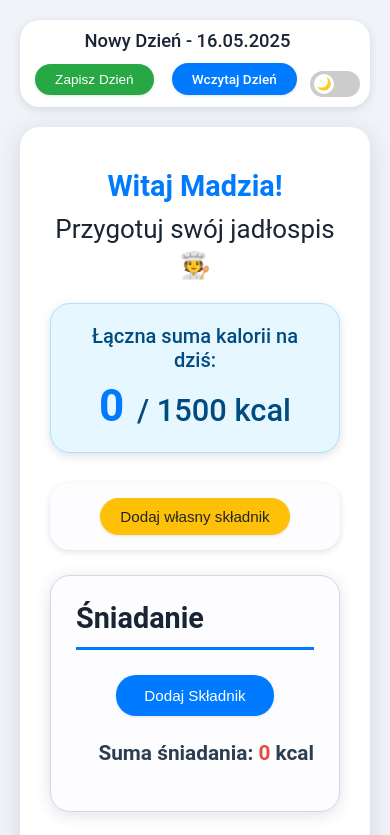
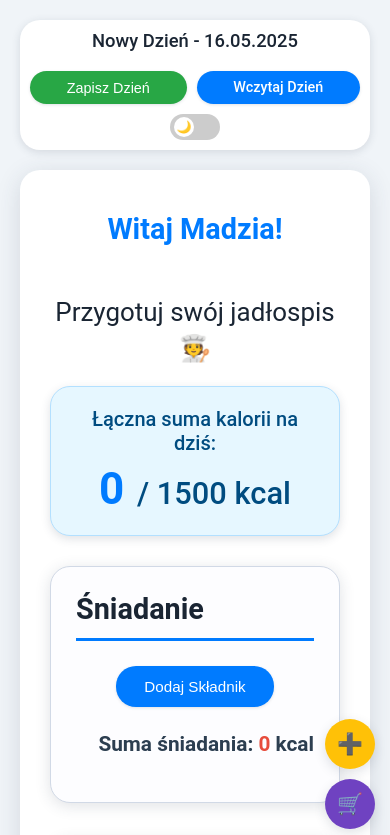
Before and after one commit to arturbardzinski/madzia-food, a plain HTML site: page index.html in a window 390 px wide. Shown: the top 835 px of the page. Drawn offline with Linux system fonts and the light colour scheme.

Commit message:
update part 2

```diff
--- a/index.html
+++ b/index.html
@@ -17,10 +17,11 @@
             --button-load-hover-bg-light: #005ec4; --button-cancel-bg-light: #6c757d;
             --button-cancel-hover-bg-light: #545b62; --button-remove-bg-light: #dc3545;
             --button-remove-hover-bg-light: #c82333;
-            --button-shopping-actions-bg-light: #6f42c1;
+            --button-shopping-actions-bg-light: #6f42c1; /* Fioletowy dla FAB listy zakupów */
             --button-shopping-actions-hover-bg-light: #5a2fa3;
-            --button-custom-add-bg-light: #ffc107;
-            --button-custom-add-hover-bg-light: #e0a800; --daily-total-bg-light: #e6f7ff;
+            --button-custom-add-bg-light: #ffc107; /* Żółty dla FAB dodawania własnego */
+            --button-custom-add-hover-bg-light: #e0a800;
+            --daily-total-bg-light: #e6f7ff;
             --daily-total-border-light: #b3e0ff; --daily-total-text-light: #004c80;
             --daily-total-span-light: var(--accent-color-light); --shadow-color-light: rgba(44, 62, 80, 0.15);
             --input-bg-color-light: #fff; --input-border-color-light: #b0bec5; --input-focus-border-light: var(--accent-color-light);
@@ -46,7 +47,8 @@
             --button-shopping-actions-bg-dark: #9370db;
             --button-shopping-actions-hover-bg-dark: #825fbf;
             --button-custom-add-bg-dark: #ffca28;
-            --button-custom-add-hover-bg-dark: #ffb300; --daily-total-bg-dark: #212936;
+            --button-custom-add-hover-bg-dark: #ffb300;
+            --daily-total-bg-dark: #212936;
             --daily-total-border-dark: #37474f; --daily-total-text-dark: #90cdf4;
             --daily-total-span-dark: var(--accent-color-dark); --shadow-color-dark: rgba(0,0,0,0.4);
             --input-bg-color-dark: #333333; --input-border-color-dark: #555555; --input-focus-border-dark: var(--accent-color-dark);
@@ -121,7 +123,7 @@
             box-shadow: 0 0 0 2px color-mix(in srgb, var(--input-focus-border) 30%, transparent);
         }
 
-        .theme-switch-wrapper { display: flex; align-items: center; margin-left: 15px; }
+        .theme-switch-wrapper { display: flex; align-items: center; margin-left: auto; }
         .theme-switch { display: inline-block; height: 26px; position: relative; width: 50px; }
         .theme-switch input { display: none; }
         .slider {
@@ -139,7 +141,8 @@
         input:checked + .slider:before { transform: translateX(23px); }
 
         .top-bar {
-            display: flex; justify-content: space-between; align-items: center;
+            display: flex; flex-wrap: wrap;
+            justify-content: space-between; align-items: center;
             margin-bottom: 20px; padding: 10px 15px;
             background-color: var(--container-bg-color); border-radius: var(--button-border-radius);
             box-shadow: 0 2px 8px var(--shadow-color);
@@ -147,11 +150,23 @@
         .app-header {
             flex-grow: 1; text-align: left;
             font-size: 1.15em; font-weight: 500; color: var(--header-text-color);
-            padding-right: 15px;
-            white-space: nowrap; overflow: hidden; text-overflow: ellipsis;
+            margin-right: 15px;
+            /* white-space: nowrap; overflow: hidden; text-overflow: ellipsis; */ /* Usunięte, aby pozwolić na zawijanie */
+            flex-basis: 100%; /* Na małych ekranach nagłówek zajmuje całą szerokość */
+            margin-bottom: 10px; /* Odstęp od przycisków poniżej na małych ekranach */
         }
-        .top-bar-actions { display: flex; align-items: center; gap: 10px; }
-        .top-bar .action-button { padding: 8px 15px; font-size: 0.9em; white-space: nowrap; }
+        .top-bar-controls { /* Nowy kontener dla przycisków i przełącznika motywu */
+            display: flex;
+            flex-wrap: wrap; /* Pozwala na zawijanie przycisków i przełącznika */
+            align-items: center;
+            gap: 10px;
+            width: 100%; /* Domyślnie na całą szerokość, aby na małych ekranach dobrze się układało */
+        }
+        .top-bar-actions-group {
+            display: flex; gap: 10px; flex-grow: 1; /* Pozwala przyciskom Zapisz/Wczytaj zająć miejsce */
+        }
+        .top-bar .action-button { padding: 8px 15px; font-size: 0.9em; white-space: nowrap; flex-grow:1; }
+        .theme-switch-wrapper { margin-left: auto; flex-shrink: 0; /* Zapobiega kurczeniu się */ }
 
         .action-button {
             padding: 10px 20px; color: white;
@@ -163,18 +178,7 @@
         .action-button:hover { transform: translateY(-1px); box-shadow: 0 2px 6px var(--shadow-color); }
         .action-button:active { transform: translateY(0px); box-shadow: 0 1px 3px var(--shadow-color); }
 
-        .controls-section {
-            display: flex; flex-direction: column; gap: 15px;
-            margin-bottom: 25px; padding: 15px;
-            background-color: var(--section-bg-color); border-radius: var(--button-border-radius);
-            box-shadow: 0 2px 6px var(--shadow-color);
-        }
-        .control-group { display: flex; justify-content: center; gap: 15px; flex-wrap: wrap; align-items: center; }
-        .control-group h3 { width: 100%; text-align: center; margin-bottom:10px; color: var(--header-text-color); }
-
-        #open-custom-ingredient-modal-button { background-color: var(--button-custom-add-bg); color: #212529; }
-        #open-custom-ingredient-modal-button:hover { background-color: var(--button-custom-add-hover-bg); }
-        body.dark-mode #open-custom-ingredient-modal-button { color: #212529; }
+        /* Usunięto .controls-section */
 
         #save-button { background-color: var(--button-save-bg); }
         #save-button:hover { background-color: var(--button-save-hover-bg); }
@@ -227,14 +231,14 @@
         .container {
             max-width: 900px; margin: 20px auto; background-color: var(--container-bg-color);
             padding: 20px 30px; border-radius: var(--button-border-radius); box-shadow: 0 5px 25px var(--shadow-color);
+            padding-bottom: 100px;
         }
         h1 {
-            color: var(--header-text-color); text-align: center; font-size: 1.8em; /* Zmniejszony dla lepszego dopasowania dwóch linii */
+            color: var(--header-text-color); text-align: center; font-size: 1.8em;
             font-weight: 600; margin-bottom: 20px; line-height: 1.4;
         }
-        h1 .greeting-name { color: var(--greeting-name-color); font-weight: 700; display: block; /* Pierwsza linia */ }
-        h1 .sub-greeting { font-size: 0.9em; font-weight: 400; display: block; margin-top: 4px;} /* Druga linia */
-
+        h1 .greeting-name { color: var(--greeting-name-color); font-weight: 700; display: block; }
+        h1 .sub-greeting { font-size: 0.9em; font-weight: 400; display: block; margin-top: 4px;}
 
         .daily-total-calories {
             background-color: var(--daily-total-bg); border: 1px solid var(--daily-total-border);
@@ -260,7 +264,7 @@
         .ingredient-row {
             display: flex; flex-wrap: wrap; align-items: flex-end;
             gap: 10px;
-            margin-bottom: 18px; padding-bottom: 18px;
+            margin-bottom: 15px; padding-bottom: 15px;
             border-bottom: 1px dashed var(--border-color);
         }
         .ingredient-row:last-child { border-bottom: none; margin-bottom: 0; padding-bottom: 0; }
@@ -301,7 +305,7 @@
             justify-content: space-between;
             align-items: center;
             flex-basis: 100%;
-            margin-top: 10px; /* Zmieniony margines dla spójności z gap w trybie kolumnowym */
+            margin-top: 0; /* Usunięto margin-top, polegamy na gap rodzica .ingredient-row */
             gap: 10px;
         }
         .ingredient-row .calories-display {
@@ -310,6 +314,7 @@
             color: var(--calorie-color);
             font-size: 1.05em;
             align-self: center;
+            flex-grow: 1;
         }
         .ingredient-row button.remove-btn {
             padding: 8px 18px;
@@ -318,6 +323,7 @@
             align-self: center;
             margin: 0;
             width: auto;
+            flex-shrink: 0;
         }
 
         button.add-ingredient-btn {
@@ -331,16 +337,9 @@
         }
         .total-calories span { color: var(--calorie-color); font-weight: 700; }
 
+        /* Sekcja listy zakupów - przyciski generuj/zapisz są teraz FAB */
         #shopping-list-section { margin-top: 40px; }
-        #shopping-list-controls-bottom {
-            display: flex; flex-direction: column; align-items: center; gap: 15px; margin-bottom: 15px;
-        }
-        #shopping-list-controls-bottom .action-button {
-            background-color: var(--button-shopping-actions-bg);
-        }
-        #shopping-list-controls-bottom .action-button:hover {
-            background-color: var(--button-shopping-actions-hover-bg);
-        }
+        /* Usunięto #shopping-list-controls-bottom */
         #shopping-list-container {
             padding: 25px; background-color: var(--shopping-list-bg);
             border: 1px solid var(--shopping-list-border); border-radius: var(--button-border-radius);
@@ -352,7 +351,7 @@
         }
         #shopping-list-display { list-style-type: "\1F6D2\00a0 "; padding-left: 25px; }
         #shopping-list-display li { margin-bottom: 10px; font-size: 1.05em; line-height: 1.6; }
-        #save-shopping-list-button {
+        #save-shopping-list-button { /* Przycisk zapisu listy zakupów, jeśli potrzebny gdzie indziej */
             margin-top: 20px;
             background-color: var(--button-shopping-actions-bg);
         }
@@ -360,51 +359,106 @@
             background-color: var(--button-shopping-actions-hover-bg);
         }
 
+        /* Floating Action Buttons Container */
+        .fab-container {
+            position: fixed;
+            bottom: 25px;
+            right: 25px;
+            display: flex;
+            flex-direction: column; /* Przyciski jeden pod drugim */
+            gap: 12px; /* Odstęp między FAB-ami */
+            z-index: 1000;
+        }
+        .fab-container .action-button { /* Style dla FAB-ów */
+            width: 56px;  /* Stała szerokość */
+            height: 56px; /* Stała wysokość */
+            padding: 0; /* Usunięcie paddingu, aby ikona była centralna */
+            border-radius: 50%; /* Okrągłe */
+            font-size: 1.5em; /* Większa ikona/tekst */
+            line-height: 56px; /* Wyśrodkowanie ikony w pionie */
+            text-align: center;
+            box-shadow: 0 4px 12px var(--shadow-color);
+            display: flex; /* Dla wyśrodkowania ikony */
+            justify-content: center;
+            align-items: center;
+        }
+        /* Specyficzne kolory dla FAB-ów */
+        #fab-open-custom-ingredient { background-color: var(--button-custom-add-bg); color: #212529; }
+        #fab-open-custom-ingredient:hover { background-color: var(--button-custom-add-hover-bg); }
+        body.dark-mode #fab-open-custom-ingredient { color: #212529; }
+
+        #fab-generate-shopping-list { background-color: var(--button-shopping-actions-bg); }
+        #fab-generate-shopping-list:hover { background-color: var(--button-shopping-actions-hover-bg); }
+
+
         @media (max-width: 767px) {
-            .top-bar { flex-direction: column; gap: 10px; padding: 10px; }
-            .top-bar-actions { width: 100%; display: flex; justify-content: space-around; flex-wrap: wrap; gap: 8px;}
-            .top-bar .action-button { flex-grow: 1; margin: 0 5px; font-size: 0.85em; padding: 8px 10px; min-width: 100px; }
-            .theme-switch-wrapper { margin-left: 0; margin-top: 10px; }
+            .top-bar {
+                flex-direction: column; gap: 12px; padding: 10px; align-items: stretch;
+            }
+            .app-header { text-align: center; margin-right: 0; margin-bottom: 8px;}
+            .top-bar-actions {
+                width: 100%; display: flex;
+                flex-direction: column;
+                align-items: center;
+                gap: 10px;
+            }
+            .top-bar-actions-group {
+                display: flex; width: 100%; gap: 10px; justify-content: center;
+            }
+            .top-bar-actions-group .action-button {
+                flex: 1 1 auto; /* Pozwala przyciskom zająć dostępną przestrzeń, ale niekoniecznie równo */
+                min-width: 120px; /* Minimalna szerokość */
+                padding: 8px 10px;
+            }
+            .theme-switch-wrapper { margin-left: 0; margin-top: 0; }
+
 
             .ingredient-row {
                 flex-direction: column;
                 align-items: stretch;
-                gap: 12px;
+                gap: 10px; /* Zmniejszony gap dla bardziej zwartego wyglądu */
             }
             .ingredient-row .input-group {
-                width:100%; max-width: none;
-                gap: 4px; /* Dodany dla spójności */
+                width:100%;
+                gap: 4px;
+                flex-grow: 0;
+                margin-bottom: 0; /* Usunięty margines */
             }
+            .ingredient-row .input-group:last-of-type { /* Usunięty specjalny margines */
+                margin-bottom: 0;
+            }
+
             .ingredient-row input[type="number"].grams-input {
                 max-width: 100%;
             }
             .ingredient-row .ingredient-actions {
                 flex-direction: row;
-                justify-content: center; /* Wyśrodkowanie pary kalorie+przycisk */
+                justify-content: center;
                 align-items: center;
                 gap: 15px;
-                margin-top: 10px; /* Odstęp od inputów */
-                width: 100%; /* Aby justify-content: center działało poprawnie dla grupy */
+                margin-top: 0; /* Usunięty margines, polegamy na gap rodzica */
+                width: 100%;
             }
             .ingredient-row .calories-display {
                 width: auto;
-                text-align: left; /* Tekst kalorii do lewej w swojej przestrzeni */
+                text-align: left;
                 margin-top: 0;
                 padding: 0;
                 font-weight: bold;
-                align-self: center; /* Wyrównanie w pionie */
             }
             .ingredient-row button.remove-btn {
                 width: auto;
-                display: inline-block; /* Aby nie zajmował całej szerokości flexa */
+                display: inline-block;
                 margin: 0;
                 padding: 8px 18px;
-                align-self: center; /* Wyrównanie w pionie */
             }
 
             .modal-content { padding: 20px; }
             .modal-buttons { flex-direction: column; }
             .modal-buttons button { width:100%; max-width: none; }
+
+            .fab-container { bottom: 15px; right: 15px; gap: 10px; }
+            .fab-container .action-button { width: 50px; height: 50px; font-size: 1.3em; line-height: 50px; }
         }
         input[type="file"]#load-file-input { display: none; }
     </style>
@@ -414,9 +468,11 @@
 <div class="top-bar">
     <div id="app-header" class="app-header">Nowy Dzień - ...</div>
     <div class="top-bar-actions">
-        <button type="button" id="save-button" class="action-button">Zapisz Dzień</button>
-        <input type="file" id="load-file-input" accept=".json">
-        <label for="load-file-input" id="load-button-label" class="action-button">Wczytaj Dzień</label>
+        <div class="top-bar-actions-group">
+            <button type="button" id="save-button" class="action-button">Zapisz Dzień</button>
+            <input type="file" id="load-file-input" accept=".json">
+            <label for="load-file-input" id="load-button-label" class="action-button">Wczytaj Dzień</label>
+        </div>
         <label class="theme-switch-wrapper">
             <label class="theme-switch" for="theme-checkbox" title="Zmień motyw">
                 <input type="checkbox" id="theme-checkbox">
@@ -428,7 +484,7 @@
 
 <div class="container">
     <h1>
-        <span class="greeting-name">Witaj Madzia!</span>
+        <span class="greeting-name">Witaj Madzia!</span><br>
         <span class="sub-greeting">Przygotuj swój jadłospis <span class="emoji-cook">🧑‍🍳</span></span>
     </h1>
 
@@ -438,12 +494,6 @@
                 <span id="dzienna-suma-aktualna">0</span><span class="limit-text"> / <span id="dzienna-suma-limit">1500</span> kcal</span>
             </span>
         </p>
-    </div>
-
-    <div class="controls-section">
-        <div class="control-group">
-            <button type="button" id="open-custom-ingredient-modal-button" class="action-button">Dodaj własny składnik</button>
-        </div>
     </div>
 
     <div id="custom-ingredient-modal" class="modal">
@@ -510,9 +560,6 @@
     </div>
 
     <div id="shopping-list-section">
-        <div id="shopping-list-controls-bottom" class="control-group">
-            <button type="button" id="generate-shopping-list-button" class="action-button">Generuj Listę Zakupów</button>
-        </div>
         <div id="shopping-list-container" style="display: none;">
             <h3>Lista Zakupów:</h3>
             <ul id="shopping-list-display"></ul>
@@ -520,6 +567,11 @@
         </div>
     </div>
 
+</div>
+
+<div class="fab-container">
+    <button type="button" id="fab-open-custom-ingredient" class="action-button" title="Dodaj własny składnik">➕</button>
+    <button type="button" id="fab-generate-shopping-list" class="action-button" title="Generuj listę zakupów">🛒</button>
 </div>
 
 <script>
@@ -542,7 +594,7 @@
     const confirmSaveDateButton = document.getElementById('confirm-save-date');
     const cancelSaveDateButton = document.getElementById('cancel-save-date');
 
-    const openCustomIngredientModalButton = document.getElementById('open-custom-ingredient-modal-button');
+    const fabOpenCustomIngredientButton = document.getElementById('fab-open-custom-ingredient'); // Nowe ID dla FAB
     const customIngredientModal = document.getElementById('custom-ingredient-modal');
     const closeCustomIngredientModalButton = document.getElementById('close-custom-ingredient-modal-button');
     const addCustomIngredientConfirmButton = document.getElementById('add-custom-ingredient-confirm-button');
@@ -550,7 +602,7 @@
     const customModalIngredientCaloriesInput = document.getElementById('custom-modal-ingredient-calories');
     const sessionCustomIngredientsListUl = document.querySelector('#session-custom-ingredients-list ul');
 
-    const generateShoppingListButton = document.getElementById('generate-shopping-list-button');
+    const fabGenerateShoppingListButton = document.getElementById('fab-generate-shopping-list'); // Nowe ID dla FAB
     const shoppingListContainer = document.getElementById('shopping-list-container');
     const shoppingListDisplay = document.getElementById('shopping-list-display');
     const saveShoppingListButton = document.getElementById('save-shopping-list-button');
@@ -625,7 +677,7 @@
         });
     }
 
-    openCustomIngredientModalButton.addEventListener('click', () => customIngredientModal.classList.add('visible'));
+    fabOpenCustomIngredientButton.addEventListener('click', () => customIngredientModal.classList.add('visible'));
     closeCustomIngredientModalButton.addEventListener('click', () => customIngredientModal.classList.remove('visible'));
 
     addCustomIngredientConfirmButton.addEventListener('click', () => {
@@ -707,7 +759,6 @@
 
         const iloscValue = (skladnikData && skladnikData.ilosc) ? skladnikData.ilosc : "";
 
-        // Budowanie struktury bez innerHTML dla większej kontroli
         const group1 = document.createElement('div');
         group1.classList.add('input-group');
         const label1 = document.createElement('label');
@@ -735,7 +786,7 @@
         ingredientRow.appendChild(group1); ingredientRow.appendChild(group2); ingredientRow.appendChild(actionsDiv);
         container.appendChild(ingredientRow);
 
-        if (skladnikData && skladnikData.nazwa) { // Jawne ustawienie wartości selecta po dodaniu do DOM
+        if (skladnikData && skladnikData.nazwa) {
             selectElement.value = skladnikData.nazwa;
         }
         selectElement.onchange = () => przeliczKalorie(typPosilku);
@@ -899,7 +950,7 @@
     }
 
 
-    generateShoppingListButton.addEventListener('click', () => {
+    fabGenerateShoppingListButton.addEventListener('click', () => { // Zmienione ID
         const jadlospis = zbierzDaneJadlospisu();
         const agregowaneSkladniki = {};
         Object.values(jadlospis.posilki).forEach(posilek => {
```
